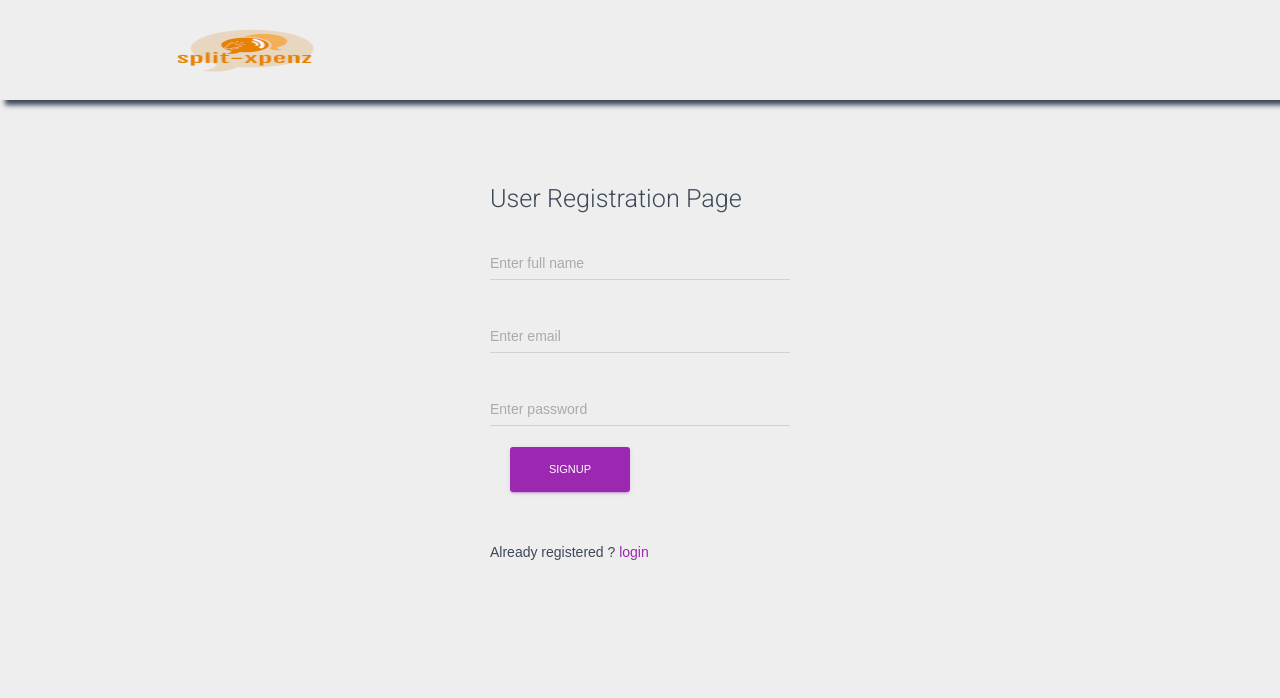
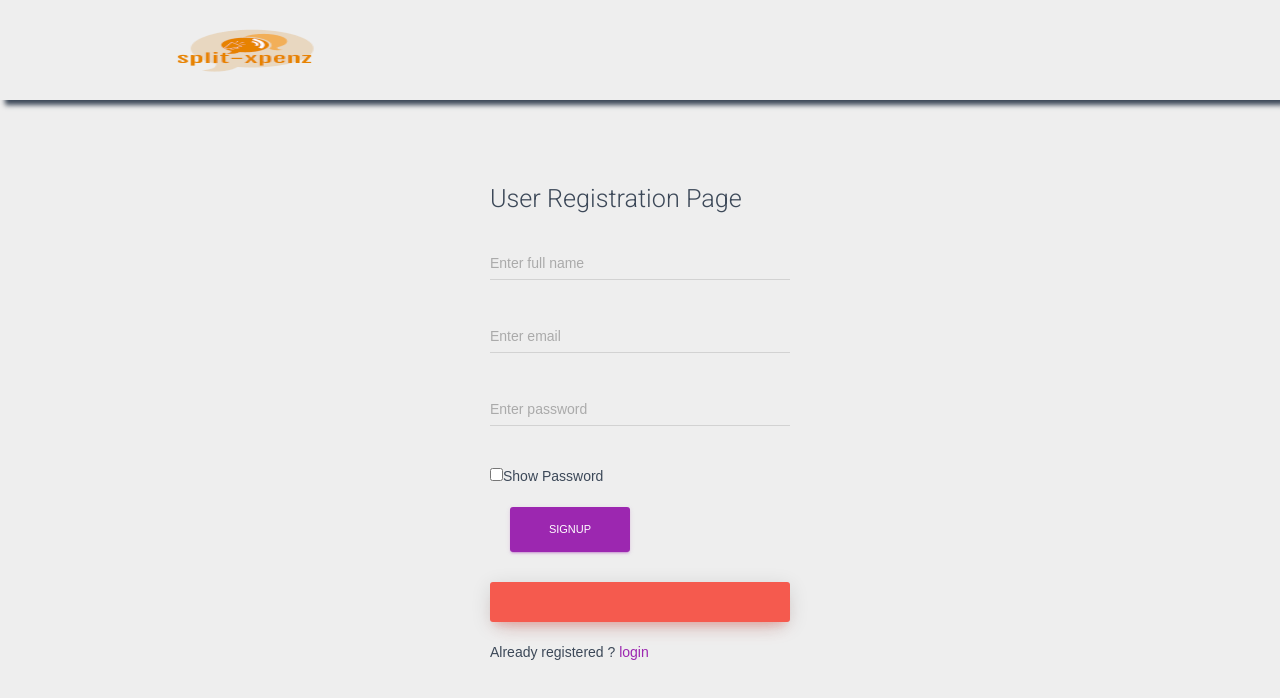
Before and after one commit to HemalathaGanesan/splitwiseApp, a React (Create React App) app: page /signup in a window 1280 px wide. Shown: the top 698 px of the page. Built offline with nearby package versions, Linux system fonts and the light colour scheme.

Commit message:
show password added

```diff
--- a/src/App.css
+++ b/src/App.css
@@ -22,7 +22,6 @@
   left: 50%;
   margin: -100px 0 0 -150px;
 }
-
 .error-message{
   color: red;
   font-size: 16px;
--- a/src/component/Homepage.js
+++ b/src/component/Homepage.js
@@ -10,11 +10,10 @@ class Homepage extends React.Component {
             redirect: false,
         }
     }
-
     isValidate() {
         let scope = this;
         const email = document.getElementById('email').value;
-        const password = document.getElementById('pwd').value;
+        const password = document.getElementById('key').value;
         let data = {
             email: email,
             password: password
@@ -46,6 +45,14 @@ class Homepage extends React.Component {
             return <Redirect to='/dashboard' />
         }
     }
+    myFunction() {
+        var x = document.getElementById("key");
+        if (x.type === "password") {
+            x.type = "text";
+        } else {
+            x.type = "password";
+        }
+    }
     render() {
         return (
             <div className='box'>
@@ -55,7 +62,10 @@ class Homepage extends React.Component {
                         <input type="email" className="form-control" id="email" placeholder="Enter email" />
                     </div>
                     <div className="form-group">
-                        <input type="password" className="form-control" id="pwd" placeholder="Enter password" />
+                        <input type="password" className="form-control" id="key" placeholder="Enter password" />
+                    </div>
+                    <div className="form-group">
+                        <input type="checkbox" onClick={this.myFunction.bind(this)}/>Show Password
                     </div>
                     <button type="submit" className="btn btn-primary btn-sm" onClick={this.isValidate.bind(this)}>Login</button>
                     {this.renderRedirect()}
--- a/src/component/Signup.js
+++ b/src/component/Signup.js
@@ -12,7 +12,7 @@ class Signup extends React.Component{
     createUser() {
         const name = document.getElementById('name').value;
         const email = document.getElementById('email').value;
-        const password = document.getElementById('password').value;
+        const password = document.getElementById('key').value;
 
         let user = {
             username : name,
@@ -44,6 +44,14 @@ class Signup extends React.Component{
         })
 
     }
+    myFunction() {
+        var x = document.getElementById("key");
+        if (x.type === "password") {
+            x.type = "text";
+        } else {
+            x.type = "password";
+        }
+    }
     render(){
         return (
             <div className = 'box'>
@@ -56,11 +64,14 @@ class Signup extends React.Component{
                         <input type="email" className="form-control" id="email" placeholder="Enter email" />
                     </div>
                     <div className="form-group">
-                        <input type="password" className="form-control" id="password" placeholder="Enter password" />
+                        <input type="password" className="form-control" id="key" placeholder="Enter password" />
+                    </div>
+                    <div className="form-group">
+                        <input type="checkbox" onClick={this.myFunction.bind(this)}/>Show Password
                     </div>
                     <button type="submit" className="btn btn-primary btn-sm" onClick={this.createUser.bind(this)}>SignUp</button>
                     <div className = 'success-message'>{this.state.successMessage}</div>
-                    <div className = 'error-message'>{this.state.errorMessage}</div>
+                    <div className = "alert alert-danger" role="alert">{this.state.errorMessage}</div>
                     <p className='query'>Already registered ? <Link to="/">login</Link></p>
                 </div>
             </div>
```
